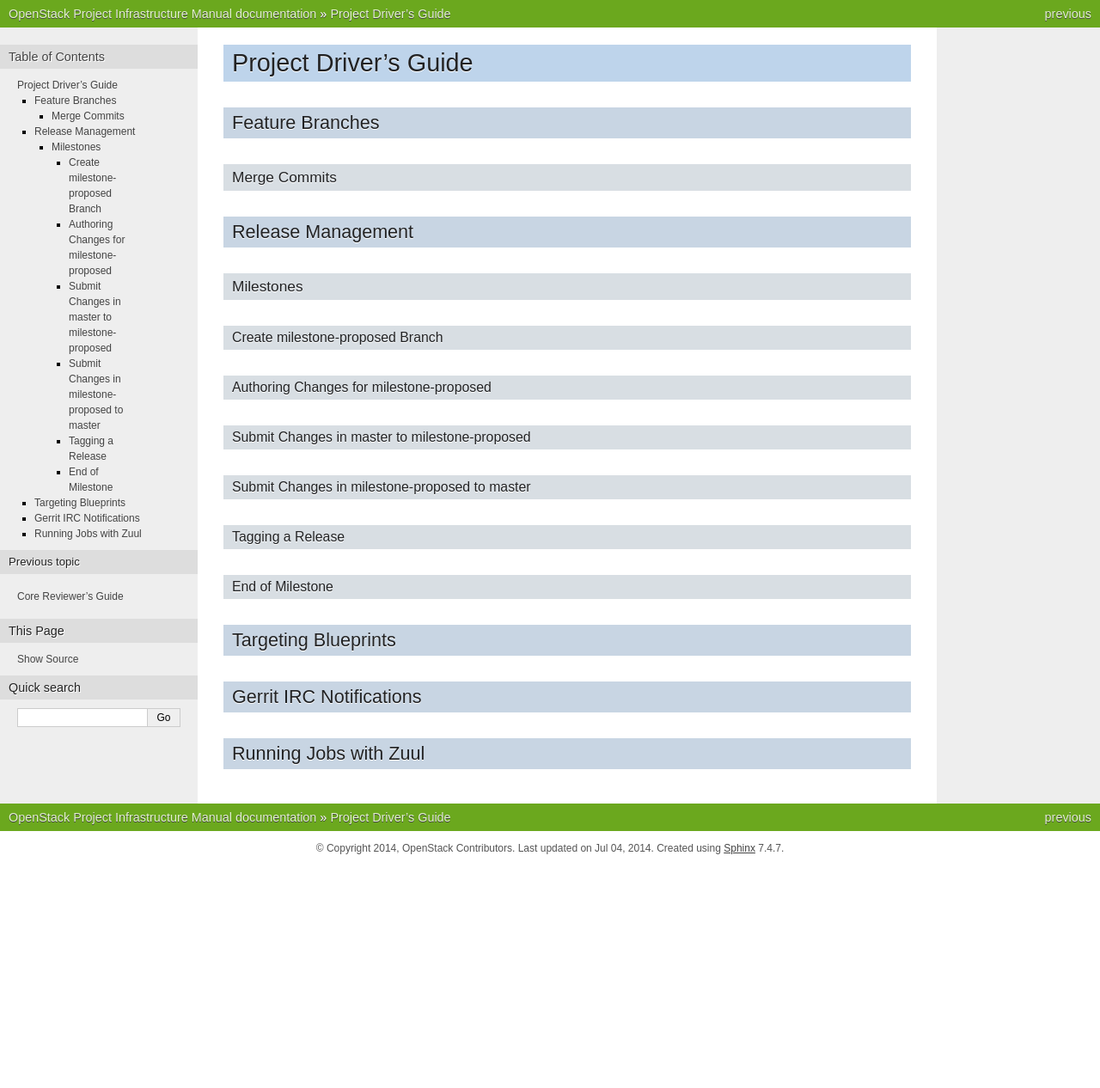
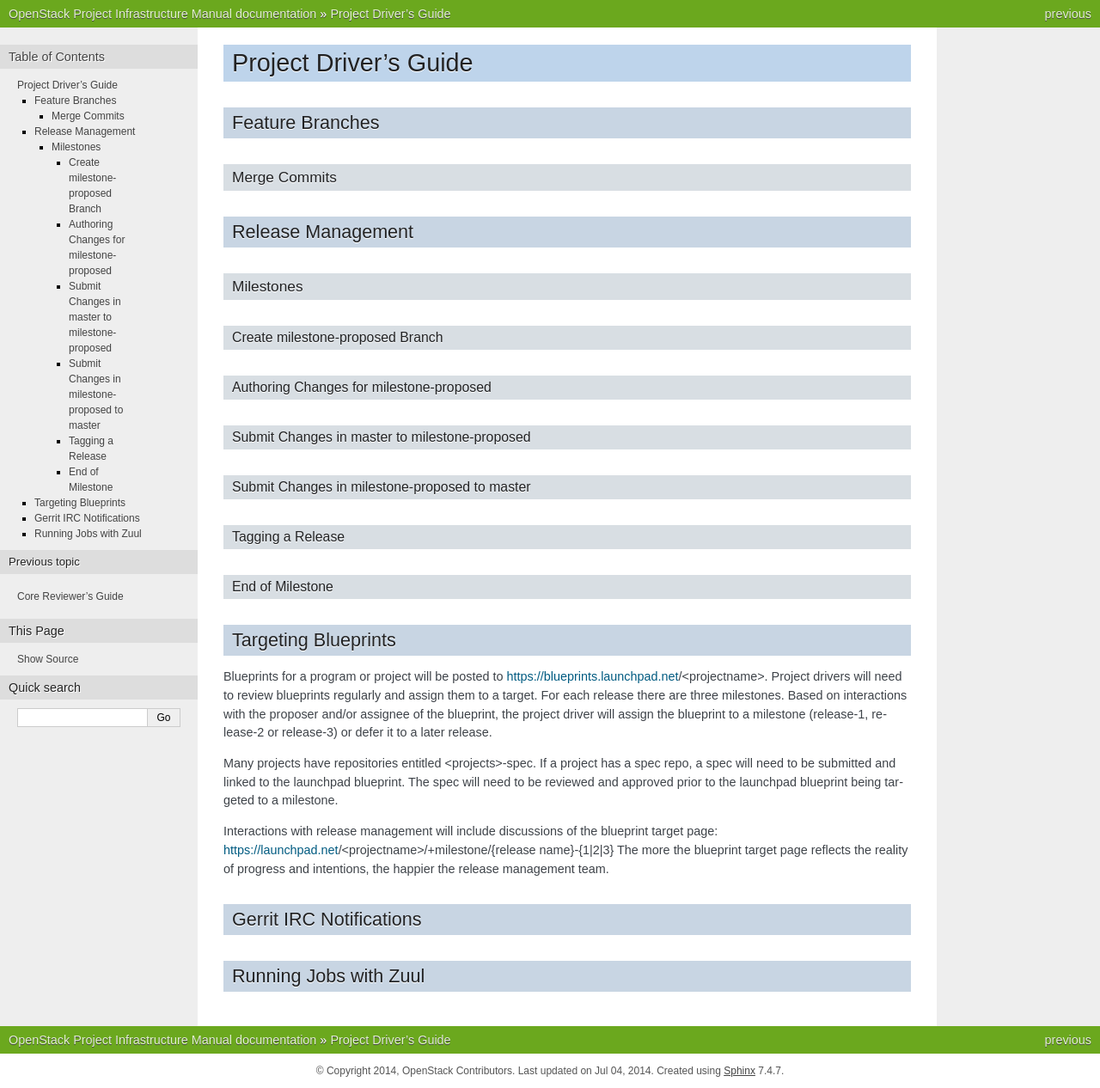
Before and after one commit to openstack-archive/infra-manual, a Sphinx documentation site: the page built from doc/source/drivers.rst, in a window 1280 px wide. Shown: the whole page at 86% size. Built offline with Sphinx 7.4.7, drawn with Linux system fonts in a browser that asks for light colours; before the commit the page ends 1007 px from its top, so only the background shows below that.

Commit message:
Adds some text to Targeting Blueprints
Currently there is no text under the heading Targeting
Blueprints. This patch adds some text.

Change-Id: I1a49f66b4a06e2010ac88b02efc2a80a736797a7

```diff
--- a/doc/source/drivers.rst
+++ b/doc/source/drivers.rst
@@ -38,6 +38,23 @@
 Targeting Blueprints
 ====================
 
+Blueprints for a program or project will be posted to
+https://blueprints.launchpad.net/<projectname>. Project drivers will need to review
+blueprints regularly and assign them to a target. For each release there are three
+milestones. Based on interactions with the proposer and/or assignee of the blueprint,
+the project driver will assign the blueprint to a milestone
+(release-1, release-2 or release-3) or defer it to a later release.
+
+Many projects have repositories entitled <projects>-spec. If a project has
+a spec repo, a spec will need to be submitted and linked to the launchpad blueprint.
+The spec will need to be reviewed and approved prior to the launchpad blueprint being
+targeted to a milestone.
+
+Interactions with release management will include discussions of the blueprint target
+page: https://launchpad.net/<projectname>/+milestone/{release name}-{1|2|3} The more
+the blueprint target page reflects the reality of progress and intentions, the happier
+the release management team.
+
 Gerrit IRC Notifications
 ========================
 
```
